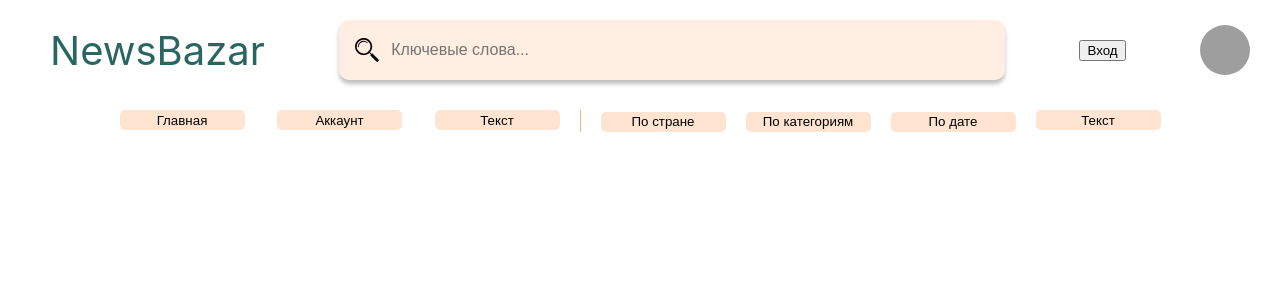
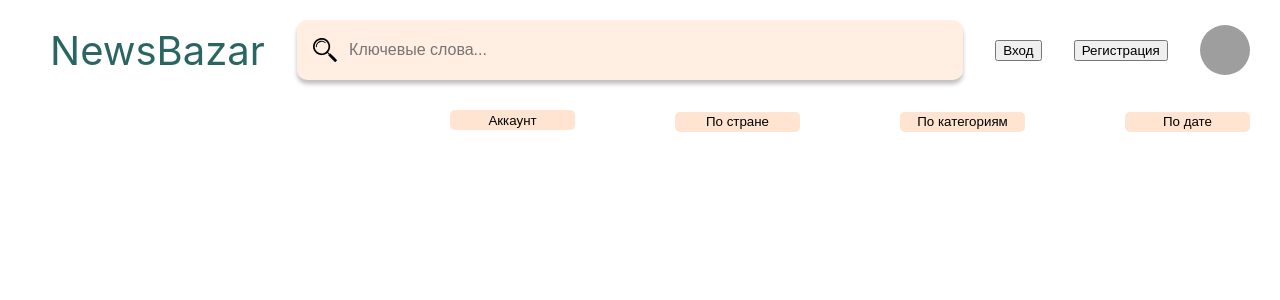
Before and after one commit to NikkyFreaky/TUSUR_coursework_2, a React (Create React App) app in the folder front/: page / in a window 1280 px wide. Shown: the top 300 px of the page. Built offline with nearby package versions, Linux system fonts and the light colour scheme; grey boxes are pictures that could not be loaded.

Commit message:
fixed header and routing to main page

```diff
--- a/front/src/API/index.ts
+++ b/front/src/API/index.ts
@@ -1,13 +1,21 @@
 import axios from 'axios';
 import { API_URL } from '../utils/consts';
 
+// Запрос новостей по параметру категории/дате/стране
 export const getNews = async (parameter: string) => {
-  // axios.get(`${API_URL}/parse/${region}`);
   axios.get(`${API_URL}/parse/${parametercheck(parameter)}`);
   const responce = await axios.get(`${API_URL}/news/${parameter}`);
   return responce;
 };
 
+// Запрос всех новостей с АПИ
+export const getAllNews = async () => {
+  axios.get(`${API_URL}/parse/us`);
+  const responce = await axios.get(`${API_URL}/news`);
+  return responce;
+};
+
+// Вспомогательная функция проверки паметра
 const parametercheck = (parameter: string) => {
   const countryList = [
     'ae',
--- a/front/src/App.tsx
+++ b/front/src/App.tsx
@@ -11,6 +11,10 @@ const router = createBrowserRouter([
     element: <Root />,
     errorElement: <ErrorPage />,
     children: [
+      {
+        path: '/news/',
+        element: <News />
+      },
       {
         path: '/news/:parameters/:parameters',
         element: <News />,
--- a/front/src/components/UI/HeaderButton/index.tsx
+++ b/front/src/components/UI/HeaderButton/index.tsx
@@ -1,7 +1,14 @@
 import React from 'react';
 import { IHeaderButton } from '../../../models';
-import "./headerButton.css";
+import './headerButton.css';
+import { useNavigate } from 'react-router-dom';
 
-export const HeaderButton: React.FC<IHeaderButton> = ({value}) => {
-  return <button className='headerButton'>{value}</button>;
+export const HeaderButton: React.FC<IHeaderButton> = ({ value, link }) => {
+  const navigate = useNavigate();
+
+  return (
+    <button className="headerButton" onClick={() => navigate(link)}>
+      {value}
+    </button>
+  );
 };
--- a/front/src/models/index.ts
+++ b/front/src/models/index.ts
@@ -61,7 +61,7 @@ export interface IInput {
 
 export interface IHeaderButton {
   value: string;
-  //func
+  link: string;
 }
 
 export interface IHeaderDropdownItem {
--- a/front/src/routes/Account/index.tsx
+++ b/front/src/routes/Account/index.tsx
@@ -38,8 +38,8 @@ export const Account = () => {
               </div>
             </div>
             <div className="accountInfo__buttons">
-              <HeaderButton value="Сохранить" />
-              <HeaderButton value="Выйти" />
+              <HeaderButton value="Сохранить" link="" />
+              <HeaderButton value="Выйти" link="" />
             </div>
           </div>
         </div>
--- a/front/src/routes/News/index.tsx
+++ b/front/src/routes/News/index.tsx
@@ -1,40 +1,36 @@
 import React, { useEffect, useState } from 'react';
 import { NewsList } from '../../components/NewsList';
 import { INewsList } from '../../models';
-import { getNews } from '../../API';
+import { getAllNews, getNews } from '../../API';
 import { Pagination } from '../../components/Pagination';
 import './news.css';
 
 import { useParams } from 'react-router-dom';
 import { useLocation } from 'react-router-dom';
 
-
 export const News = () => {
   const [news, setNews] = useState<INewsList>();
   const [pages, setPages] = useState<number[]>([]);
   const [currentPage, setCurrentPage] = useState<number>(1);
 
-  // вот эта строчка получает параметры из URL как - не разбиралась
-  // получает и слава богу
-  // const { urlParams } = useParams<{ urlParams: string }>();
-  // console.log('News.tsx urlParams', useParams<{ urlParams: string }>());
-
   const location = useLocation();
   const urlParams = location.pathname.replace('/news/', ''); // Получаем все параметры после '/news/'
-  console.log('News.tsx urlParams', useParams<{ urlParams: string }>());
 
   useEffect(() => {
-    if (urlParams !== undefined) {
+    if (
+      urlParams === '' ||
+      urlParams === undefined ||
+      urlParams === null ||
+      urlParams.length === 0
+    ) {
+      getAllNews().then((res) => {
+        setNews(res.data);
+        // getPageCount(res.data.length);
+      });
+    } else {
       getNews(urlParams).then((res) => {
         setNews(res.data);
         // getPageCount(res.data.length);
-        console.log('News.tsx res.data', res.data);
-      });
-    } else {
-      getNews('us').then((res) => {
-        setNews(res.data);
-        // getPageCount(res.data.length);
-        console.log('News.tsx res.data', res.data);
       });
     }
   }, [currentPage]);
@@ -46,7 +42,6 @@ export const News = () => {
   //   setPages(pagesArray);
   // };
 
-  // console.log(news?.news);
   return (
     <div className="news">
       {news !== undefined && (
--- a/front/src/routes/Root/header.css
+++ b/front/src/routes/Root/header.css
@@ -26,7 +26,7 @@
   color: #2a6661;
   margin-left: 50px;
   cursor: pointer;
-  text-decoration:none;
+  text-decoration: none;
 }
 
 .contentTop__search {
@@ -69,21 +69,8 @@
 .contentBottom {
   display: flex;
   flex-direction: row;
-  justify-content: center;
+  justify-content: space-between;
   margin-top: 30px;
+  margin-left: 450px;
+  width: 800px;
 }
-
-.contentBottom__left {
-  padding-right: 20px;
-  width: 440px;
-  border-right: 1px solid #ffb47e;
-  display: flex;
-  justify-content: space-between;
-}
-
-.contentBottom__right {
-  width: 560px;
-  padding-left: 20px;
-  display: flex;
-  justify-content: space-between;
-}
--- a/front/src/routes/Root/index.tsx
+++ b/front/src/routes/Root/index.tsx
@@ -1,6 +1,6 @@
 import React, { useState } from 'react';
 import './header.css';
-import { Outlet } from 'react-router-dom';
+import { Link, Outlet } from 'react-router-dom';
 
 import avatar from '../../assets/avatar.jpg';
 import { ReactComponent as Logo } from '../../assets/search_icon.svg';
@@ -12,15 +12,25 @@ import {
   dropdownItemsCategory,
 } from './dropdownContent';
 import Modal from '../../components/Modal';
+import { Account } from '../Account';
 
 export const Root = () => {
-  // функции работы с модальным окном
-  const [isModalOpen, setModalOpen] = useState(false);
-  const openModal = () => {
-    setModalOpen(true);
+  // функции работы с модалкой входа
+  const [isLoginModalOpen, setLoginModalOpen] = useState(false);
+  const openLoginModal = () => {
+    setLoginModalOpen(true);
   };
-  const closeModal = () => {
-    setModalOpen(false);
+  const closeLoginModal = () => {
+    setLoginModalOpen(false);
+  };
+
+  // функции работы с модалкой реги
+  const [isRegisterModalOpen, setRegisterModalOpen] = useState(false);
+  const openRegisterModal = () => {
+    setRegisterModalOpen(true);
+  };
+  const closeRegisterModal = () => {
+    setRegisterModalOpen(false);
   };
 
   return (
@@ -28,7 +38,9 @@ export const Root = () => {
       <div className="navbar">
         <div className="navbar-content">
           <div className="contentTop">
-            <div className="contentTop__title">NewsBazar</div>
+            <a href="/news/" className="contentTop__title">
+              NewsBazar
+            </a>
             <div className="contentTop__search">
               <Logo />
               <input
@@ -37,31 +49,29 @@ export const Root = () => {
                 placeholder="Ключевые слова..."
               />
             </div>
-            <button onClick={openModal}>Вход</button>
+            <button onClick={openLoginModal}>Вход</button>
+            <button onClick={openRegisterModal}>Регистрация</button>
             <img className="avatar__img" src={avatar} alt="avatar" />
           </div>
           <div className="contentBottom">
-            <div className="contentBottom__left">
-              <HeaderButton value="Главная" />
-              <HeaderButton value="Аккаунт" />
-              <HeaderButton value="Текст" />
-            </div>
-            <div className="contentBottom__right">
+            <HeaderButton value="Аккаунт" link="/account/" />
             <HeaderDropdown value="По стране" items={dropdownItemsCountry} />
             <HeaderDropdown
               value="По категориям"
               items={dropdownItemsCategory}
             />
             <HeaderDropdown value="По дате" items={dropdownItemsTime} />
-              <HeaderButton value="Текст" />
-            </div>
+
           </div>
         </div>
       </div>
       <div id="detail">
         <Outlet />
       </div>
-      <Modal isOpen={isModalOpen} onClose={closeModal}>
+      <Modal isOpen={isLoginModalOpen} onClose={closeLoginModal}>
+        {/* ... Ваш контент модального окна ... */}
+      </Modal>
+      <Modal isOpen={isRegisterModalOpen} onClose={closeRegisterModal}>
         {/* ... Ваш контент модального окна ... */}
       </Modal>
     </div>
```
Also changed, not shown: front/src/API/рега эндпоинты.txt (added). Lines whose indentation alone changed are shown as unchanged.
